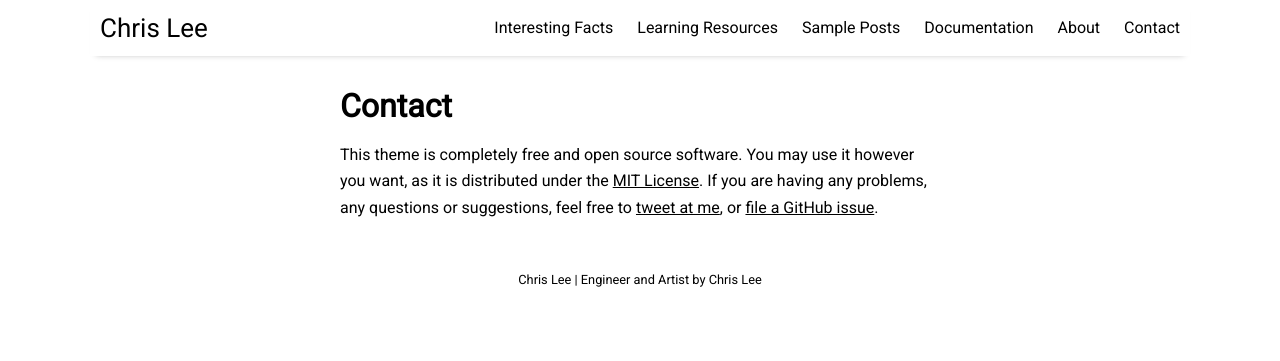
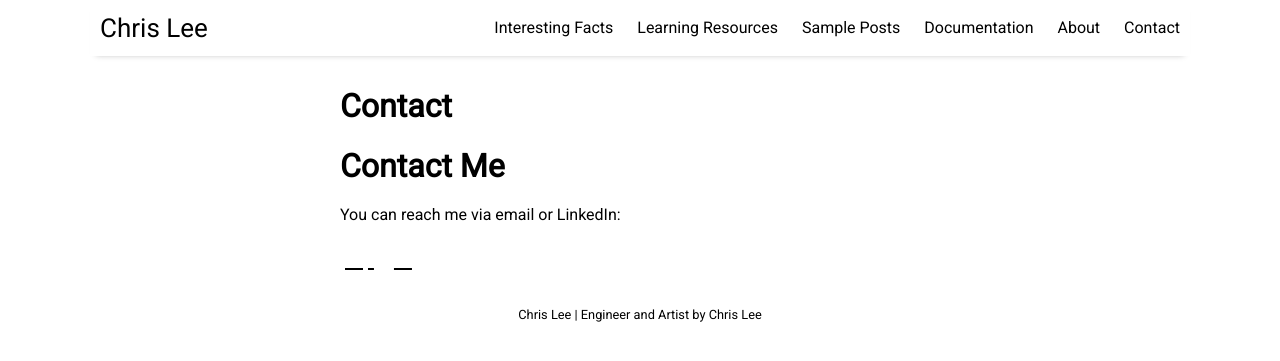
Before and after one commit to Christopher-LeeNU/Christopher-LeeNU.github.io, a Jekyll site: the page built from pages/contact.md, in a window 1280 px wide. Shown: the top 361 px of the page. Built offline with Jekyll 4.4.1, drawn with Linux system fonts in a browser that asks for light colours; nearby versions of some CDN libraries.

Commit message:
Update contact.md

```diff
--- a/pages/contact.md
+++ b/pages/contact.md
@@ -4,4 +4,15 @@ title: Contact
 permalink: /contact
 ---
 
-This theme is completely free and open source software. You may use it however you want, as it is distributed under the [MIT License](http://choosealicense.com/licenses/mit/). If you are having any problems, any questions or suggestions, feel free to [tweet at me](https://twitter.com/intent/tweet?text=My%question%about%Millennial%is:%&amp;via=paululele), or [file a GitHub issue](https://github.com/lenpaul/Millennial/issues/new).
+# Contact Me
+
+You can reach me via email or LinkedIn:
+
+<div style="font-size: 1.5em;">
+  <a href="mailto:christopherlee91.22@gmail.com" style="margin-right: 15px;">
+    <i class="fas fa-envelope"></i>
+  </a>
+  <a href="https://www.linkedin.com/in/christopher-l-b24a83164" target="_blank">
+    <i class="fab fa-linkedin"></i>
+  </a>
+</div>
```
